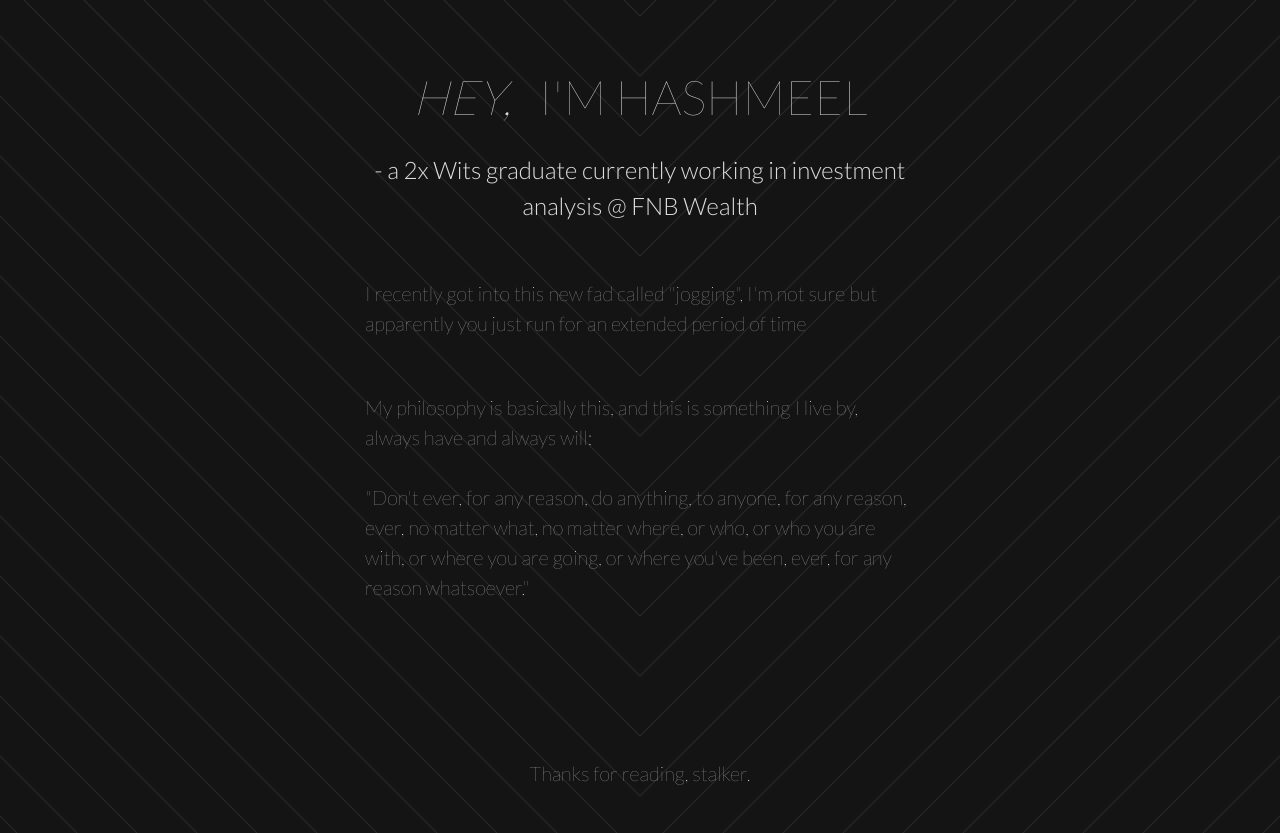
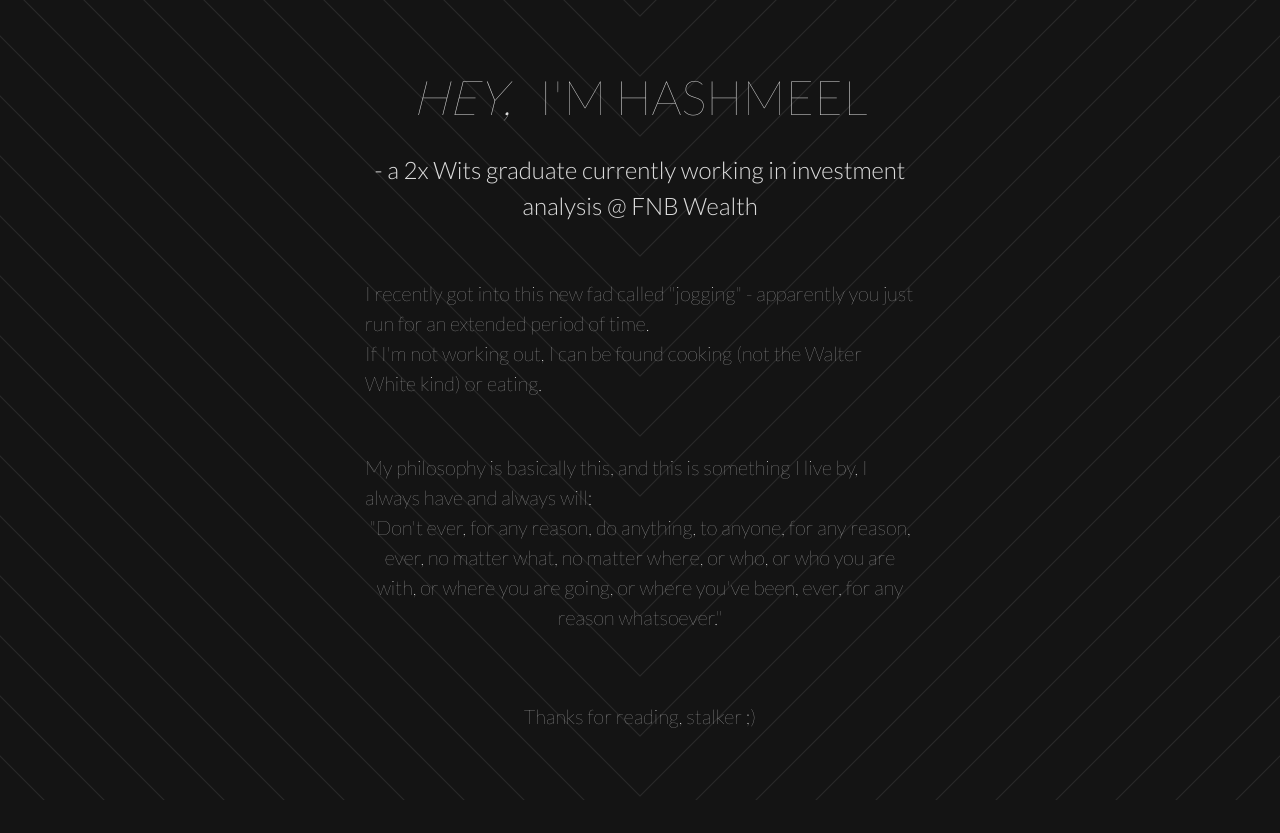
Before and after one commit to hashsuka/hashsuka.github.io, a plain HTML site: page index.html in a window 1280 px wide. After the commit the page ends 800 px from the top, so only its background shows below. Drawn offline with Linux system fonts and the light colour scheme.

Commit message:
Update index.html

```diff
--- a/index.html
+++ b/index.html
@@ -94,36 +94,32 @@
 <br>
 
 	<h3>
-		I recently got into this new fad called "jogging",
-		I'm not sure but apparently you just run for an extended period of time
+		I recently got into this new fad called "jogging" - apparently you just run for an extended period of time. <br>
+		If I'm not working out, I can be found cooking (not the Walter White kind) or eating.
 
 	</h3>
 
 <br>
 
 	    <h3>
-	    My philosophy is basically this,
-	    and this is something I live by, always have and always will: <br>
-            <br>
+	    My philosophy is basically this, and this is something I live by, I always have and always will: <br>
+
+		    <center>
 	    "Don't ever, for any reason, do anything, to anyone, for any reason,
 		ever, no matter what, no matter where, or who, or who you are with,
 	    	or where you are going, or where you've been, ever,
 	   	for any reason whatsoever."
+			    </center>
 
 	</h3>
 
-<br>
-<br>
-<br>
-<br>
-<br>
-<br>
+
 <br>
 <br>
 
 	  <h3>
 		<center>
-        	Thanks for reading, stalker.
+        	Thanks for reading, stalker ;)
 		</center>
 	</h3>
 <br>
```
